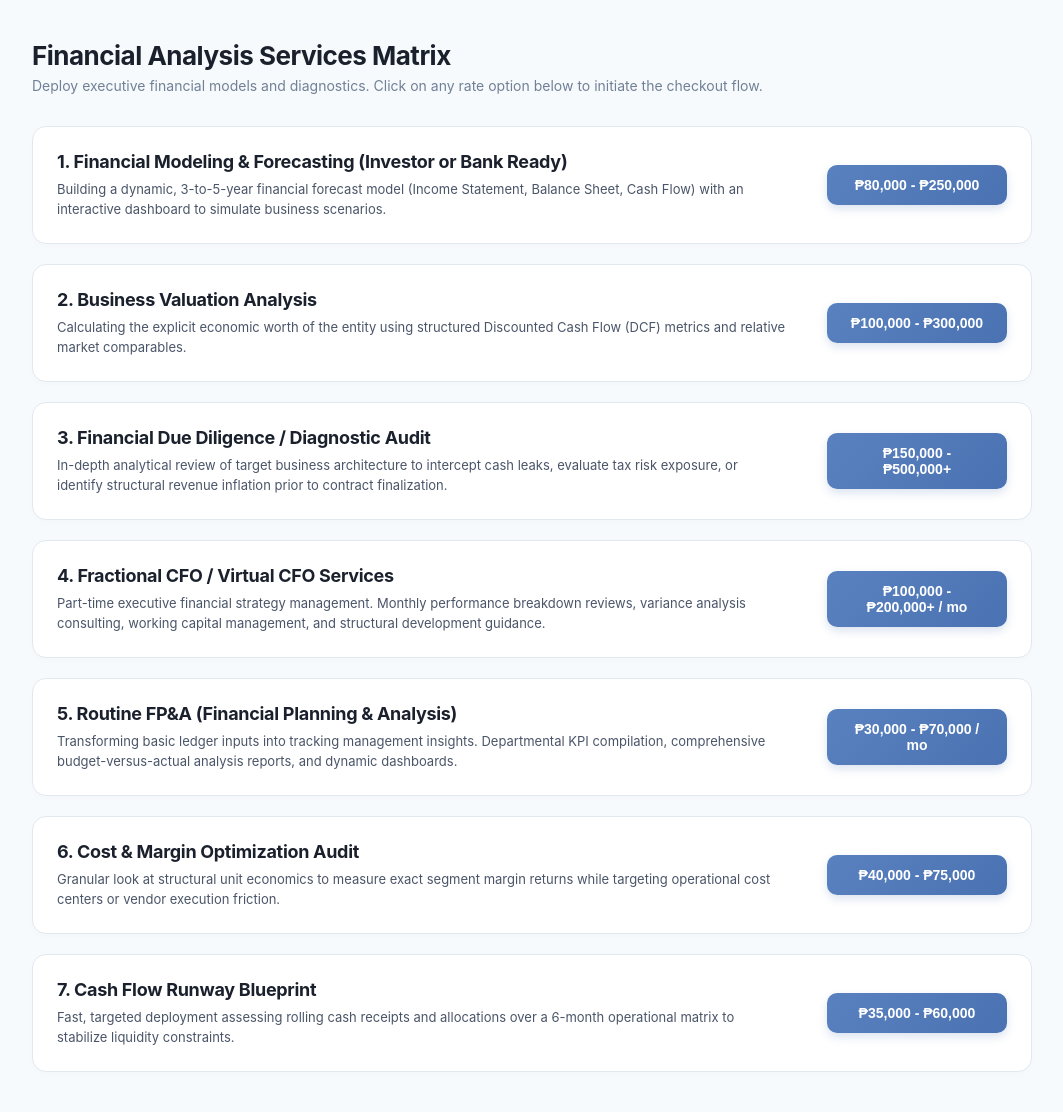
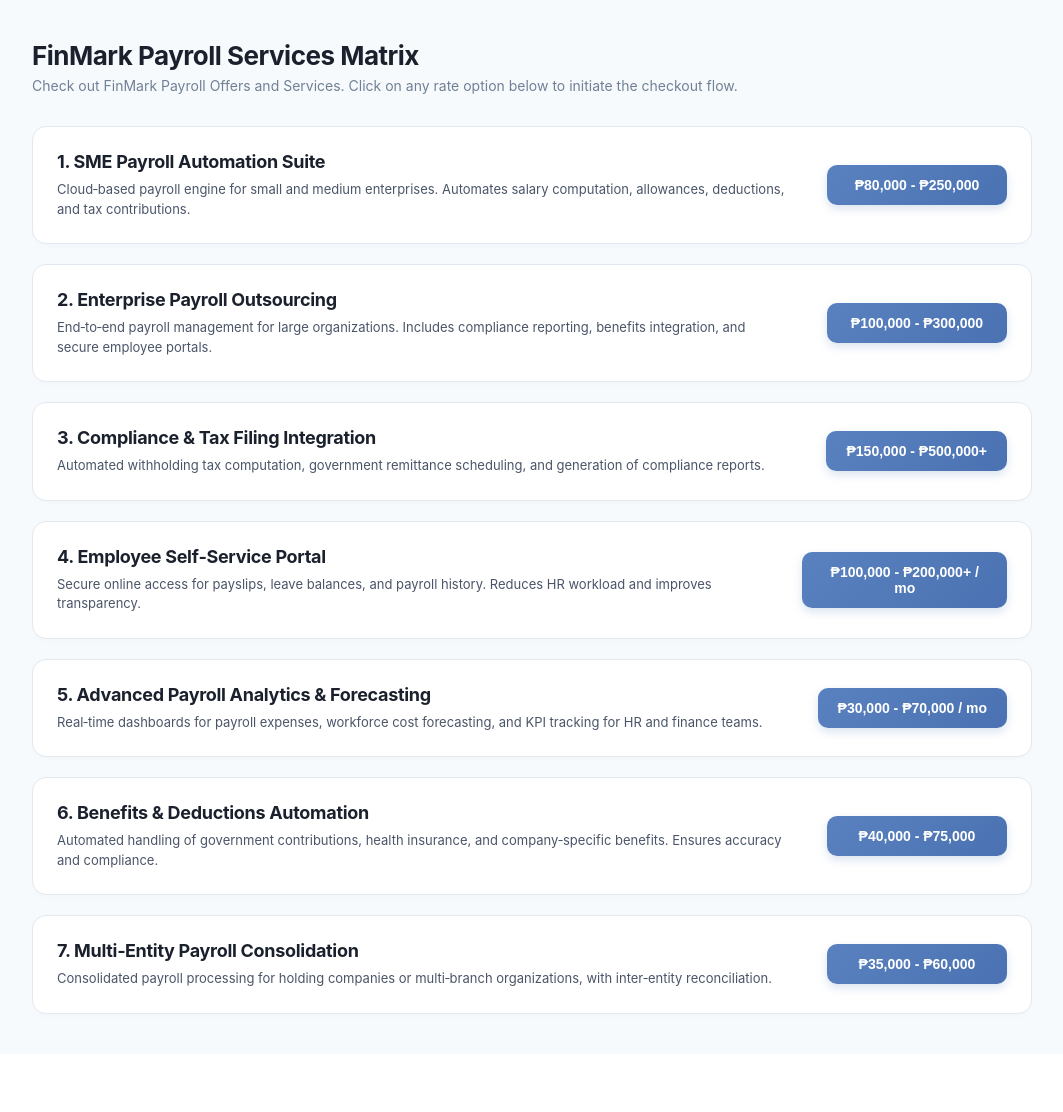
Before and after one commit to semanalo23/platformtech_mmdc_SY25-26, a Spring Boot app: page /financial-services in a window 1280 px wide. Shown: the part 67-1179 px from the top of the page, without its empty margins (108-1171 px from the left). After the commit the page ends 1081 px from the top, so only its background shows below. Run offline with Spring Boot 4, Linux system fonts and the light colour scheme; the visitor is signed in with stand-in values (Sample User, id 1); some of the project's set-up classes (security, data sources, template engines, error pages and the like) are left out, and stand-ins take their place.

Commit message:
refactored the product catalog to match FinMark's products and services

```diff
--- a/src/main/resources/templates/financial-services.html
+++ b/src/main/resources/templates/financial-services.html
@@ -160,64 +160,64 @@
 
     <div class="container">
         <div class="header-section">
-            <h1>Financial Analysis Services Matrix</h1>
-            <p>Deploy executive financial models and diagnostics. Click on any rate option below to initiate the checkout flow.</p>
+            <h1>FinMark Payroll Services Matrix</h1>
+            <p>Check out FinMark Payroll Offers and Services. Click on any rate option below to initiate the checkout flow.</p>
         </div>
 
         <div class="matrix-list">
 
             <div class="matrix-item">
                 <div class="matrix-info">
-                    <h3>1. Financial Modeling & Forecasting (Investor or Bank Ready)</h3>
-                    <p>Building a dynamic, 3-to-5-year financial forecast model (Income Statement, Balance Sheet, Cash Flow) with an interactive dashboard to simulate business scenarios.</p>
+                    <h3>1. SME Payroll Automation Suite </h3>
+                    <p>Cloud‑based payroll engine for small and medium enterprises. Automates salary computation, allowances, deductions, and tax contributions.</p>
                 </div>
                 <button class="btn-checkout">₱80,000 - ₱250,000</button>
             </div>
 
             <div class="matrix-item">
                 <div class="matrix-info">
-                    <h3>2. Business Valuation Analysis</h3>
-                    <p>Calculating the explicit economic worth of the entity using structured Discounted Cash Flow (DCF) metrics and relative market comparables.</p>
+                    <h3>2. Enterprise Payroll Outsourcing </h3>
+                    <p>End‑to‑end payroll management for large organizations. Includes compliance reporting, benefits integration, and secure employee portals.</p>
                 </div>
                 <button class="btn-checkout">₱100,000 - ₱300,000</button>
             </div>
 
             <div class="matrix-item">
                 <div class="matrix-info">
-                    <h3>3. Financial Due Diligence / Diagnostic Audit</h3>
-                    <p>In-depth analytical review of target business architecture to intercept cash leaks, evaluate tax risk exposure, or identify structural revenue inflation prior to contract finalization.</p>
+                    <h3>3. Compliance & Tax Filing Integration </h3>
+                    <p>Automated withholding tax computation, government remittance scheduling, and generation of compliance reports.</p>
                 </div>
                 <button class="btn-checkout">₱150,000 - ₱500,000+</button>
             </div>
 
             <div class="matrix-item">
                 <div class="matrix-info">
-                    <h3>4. Fractional CFO / Virtual CFO Services</h3>
-                    <p>Part-time executive financial strategy management. Monthly performance breakdown reviews, variance analysis consulting, working capital management, and structural development guidance.</p>
+                    <h3>4. Employee Self‑Service Portal </h3>
+                    <p>Secure online access for payslips, leave balances, and payroll history. Reduces HR workload and improves transparency.</p>
                 </div>
                 <button class="btn-checkout">₱100,000 - ₱200,000+ / mo</button>
             </div>
 
             <div class="matrix-item">
                 <div class="matrix-info">
-                    <h3>5. Routine FP&A (Financial Planning & Analysis)</h3>
-                    <p>Transforming basic ledger inputs into tracking management insights. Departmental KPI compilation, comprehensive budget-versus-actual analysis reports, and dynamic dashboards.</p>
+                    <h3>5. Advanced Payroll Analytics & Forecasting </h3>
+                    <p>Real‑time dashboards for payroll expenses, workforce cost forecasting, and KPI tracking for HR and finance teams.</p>
                 </div>
                 <button class="btn-checkout">₱30,000 - ₱70,000 / mo</button>
             </div>
 
             <div class="matrix-item">
                 <div class="matrix-info">
-                    <h3>6. Cost & Margin Optimization Audit</h3>
-                    <p>Granular look at structural unit economics to measure exact segment margin returns while targeting operational cost centers or vendor execution friction.</p>
+                    <h3>6. Benefits & Deductions Automation </h3>
+                    <p>Automated handling of government contributions, health insurance, and company‑specific benefits. Ensures accuracy and compliance.</p>
                 </div>
                 <button class="btn-checkout">₱40,000 - ₱75,000</button>
             </div>
 
             <div class="matrix-item">
                 <div class="matrix-info">
-                    <h3>7. Cash Flow Runway Blueprint</h3>
-                    <p>Fast, targeted deployment assessing rolling cash receipts and allocations over a 6-month operational matrix to stabilize liquidity constraints.</p>
+                    <h3>7. Multi‑Entity Payroll Consolidation </h3>
+                    <p>Consolidated payroll processing for holding companies or multi‑branch organizations, with inter‑entity reconciliation.</p>
                 </div>
                 <button class="btn-checkout">₱35,000 - ₱60,000</button>
             </div>
```
Also changed, not shown: src/main/resources/templates/bi-services.html (+11 -11 lines), src/main/resources/templates/consulting-services.html (+12 -12 lines), src/main/resources/templates/dashboard.html (+8 -8 lines), src/main/resources/templates/marketing-services.html (+12 -12 lines).
